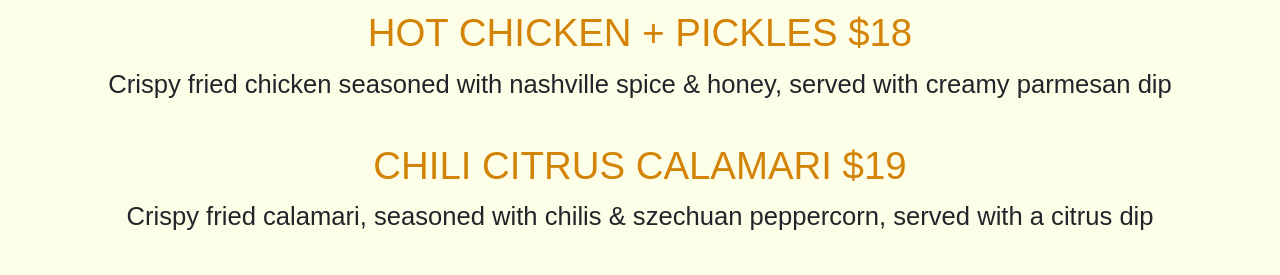
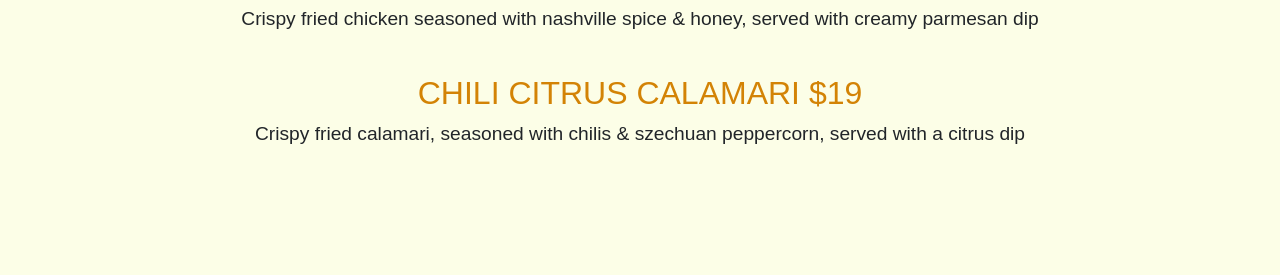
Before and after one commit to MandyCat333/Starters, a plain HTML site: page index.html in a window 1280 px wide. Shown: the part 816-1091 px from the top of the page. After the commit the page ends 1005 px from the top, so only its background shows below. Drawn offline with nearby package versions, Linux system fonts and the light colour scheme.

Commit message:
Update index.html

```diff
--- a/index.html
+++ b/index.html
@@ -23,7 +23,7 @@
         h3
 	{   font-family: Arial, Helvetica, sans-serif;
             color: #d38305;
-            font-size: 3vw;
+            font-size: 2.5vw;
         }
         h2
 	{   font-family: Arial, Helvetica, sans-serif;
@@ -32,7 +32,7 @@
 	}
 	p
 	{ font-family: Arial, Helvetica, sans-serif;
-	  font-size: 2vw;
+	  font-size: 1.5vw;
 	}
 	a
 	{ font-family: Arial, Helvetica, sans-serif;
```
